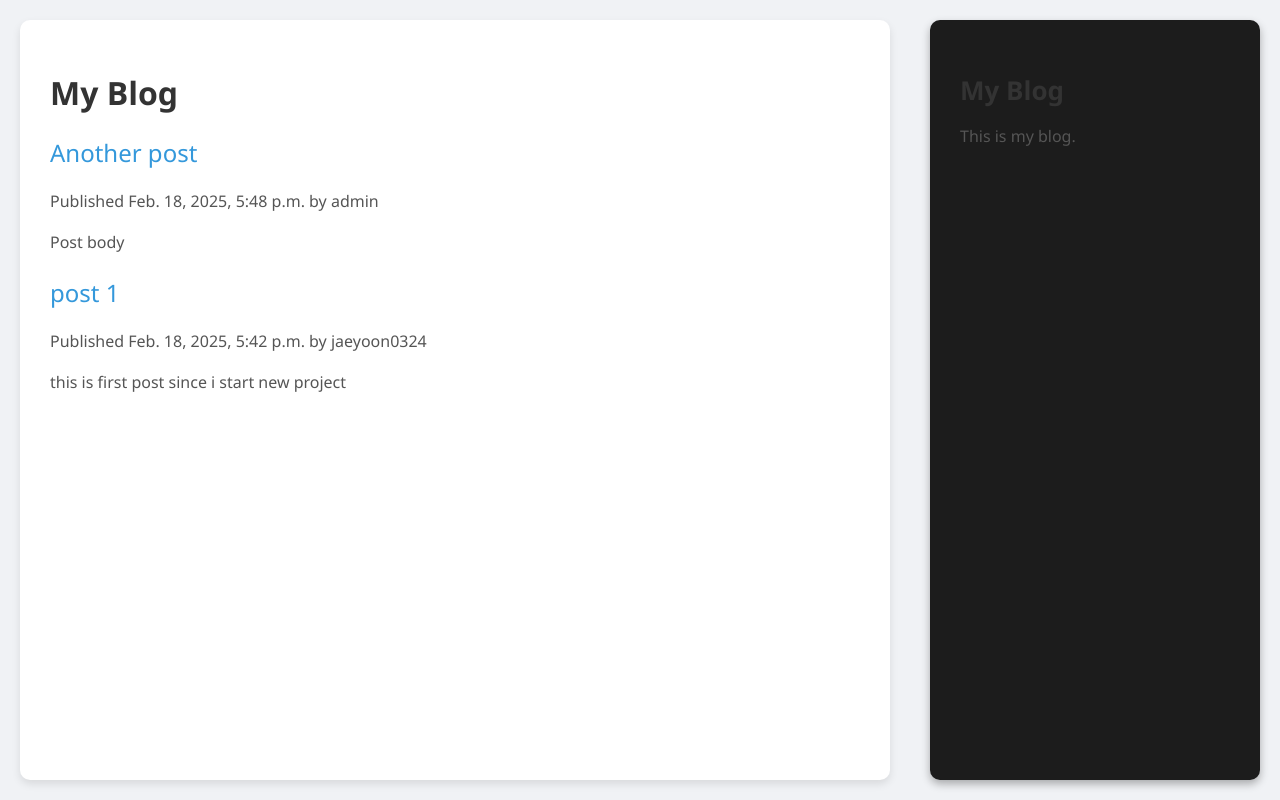
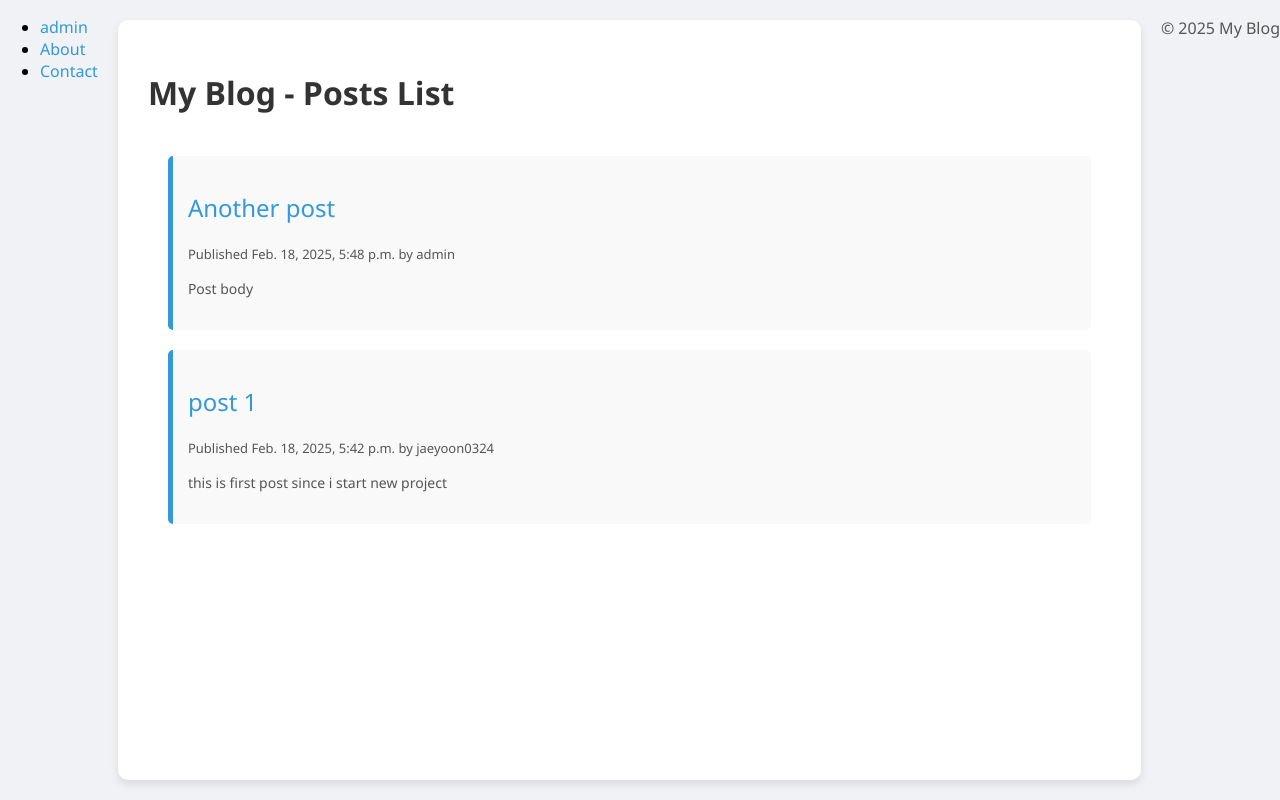
Before and after one commit to jaeyoon0324/django_gongbu, a Django app: page /blog/ in a window 1280 px wide. Run offline with Django 5.2, Linux system fonts and the light colour scheme; data comes from the database, SQL or seed files in the repository.

Commit message:
chapter1_fin

```diff
--- a/mysite/blog/templates/blog/base.html
+++ b/mysite/blog/templates/blog/base.html
@@ -1,22 +1,35 @@
 {% load static %}
-
 <!DOCTYPE html>
-
-<html>
+<html lang="en">
 <head>
-        <title>
-            {% block title %}{% endblock %}
-        </title>
+    <meta charset="UTF-8">
+    <meta name="viewport" content="width=device-width, initial-scale=1.0">
+    <title>{% block title %}My Blog{% endblock %}</title>
     <link href="{% static 'css/blog.css' %}" rel="stylesheet">
+    <script src="https://code.jquery.com/jquery-3.6.0.min.js"></script>
+    <script>
+        $(document).ready(function(){
+            $("#sidebar h2").click(function(){
+                $("#sidebar p").slideToggle();
+            });
+        });
+    </script>
 </head>
 <body>
+
+    <nav>
+        <ul>
+            <li><a href="/admin">admin</a></li>
+            <li><a href="/about/">About</a></li>
+            <li><a href="/contact/">Contact</a></li>
+        </ul>
+    </nav>
     <div id="content">
-            {% block content %}
-            {% endblock %}
+        {% block content %}{% endblock %}
     </div>
-        <div id="sidebar">
-            <h2>My Blog</h2>
-            <p>This is my blog.</p>
-        </div>
+
+    <footer>
+        <p>&copy; 2025 My Blog</p>
+    </footer>
 </body>
 </html>
--- a/mysite/blog/templates/blog/post/list.html
+++ b/mysite/blog/templates/blog/post/list.html
@@ -1,22 +1,23 @@
 {% extends "blog/base.html" %}
-{% block title %} my blog {% endblock %}
+{% block title %}My Blog{% endblock %}
 
 {% block content %}
+<h1>My Blog - Posts List</h1>
+<div class="post-list">
+    {% for post in posts %}
+    <div class="post-item">
+        <h2><a href="{% url 'blog:post_detail' post.id %}">{{ post.title }}</a></h2>
+        <p class="post-meta">Published {{ post.publish }} by {{ post.author }}</p>
+        <div class="post-excerpt">{{ post.body|truncatewords:30|linebreaks }}</div>
+    </div>
+    {% endfor %}
+</div>
 
-<h1> My Blog </h1>
-
-{%for post in posts %}
-<h2>
-    <a href = "{% url 'blog:post_detail' post.id %}">
-        {{ post.title }}
-    </a>
-</h2>
-
-<p class = "date">
-    Published {{ post.publish }} by {{ post.author}}
-</p>
-
-{{ post.body|truncatewords:30|linebreaks}}
-{%endfor%}
-
-{%endblock%}
+<style>
+.post-list { padding: 20px; }
+.post-item { margin-bottom: 20px; padding: 15px; background: #f9f9f9; border-left: 5px solid #3498db; border-radius: 5px; transition: transform 0.2s; }
+.post-item:hover { transform: scale(1.02); }
+.post-meta { color: #555; font-size: 13px; margin-bottom: 10px; }
+.post-excerpt { font-size: 14px; color: #333; }
+</style>
+{% endblock %}
```
Also changed, not shown: mysite/blog/templates/blog/post/detail.html (+12 -9 lines). Lines whose indentation alone changed are shown as unchanged.
